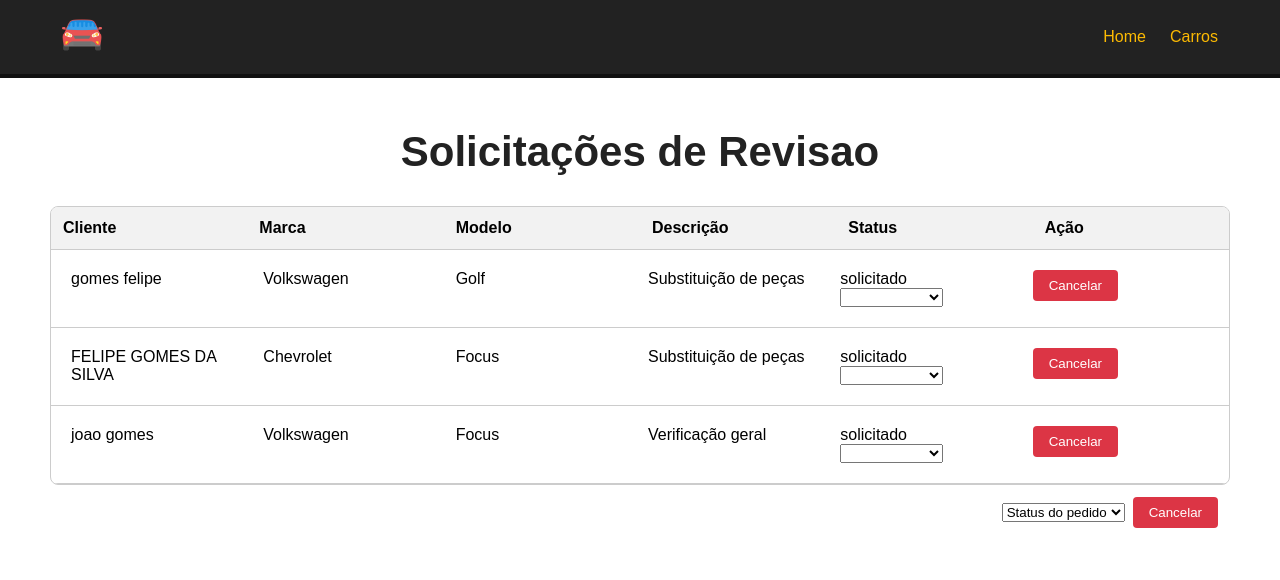
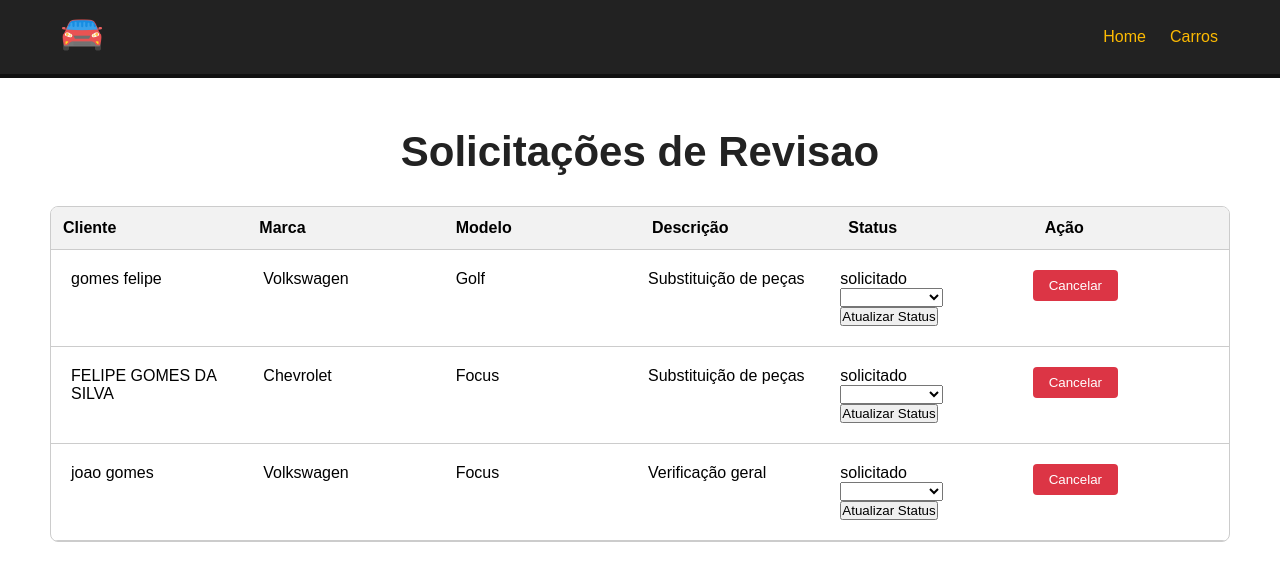
Before and after one commit to Felipe-Gs/projeto-vue, a Vue app: page /Carros in a window 1280 px wide. Shown: the top 580 px of the page. Built offline with nearby package versions, Linux system fonts and the light colour scheme; data requests are answered from the project's data file.

Commit message:
feat: adicionado funcao de deletar e atualizar

```diff
--- a/src/components/Dashboard.vue
+++ b/src/components/Dashboard.vue
@@ -28,11 +28,10 @@
                                 <option value="solicitado">Solicitado</option>
                                 <option value="em-producao">Em Produção</option>
                                 <option value="finalizado">Finalizado</option>
-
                                 </select>
+                                <button @click="atualizarStatus(veiculo.id, veiculo.novoStatus)" class="update-status-btn">Atualizar Status</button>
                             </div>
                         </div>
-
                     <div>
                         <button @click="cancelarPedido(veiculo.id)" class="delete-btn">Cancelar</button>
                     </div>
@@ -41,12 +40,7 @@
         </div>
         </div>
         </div>
-        <div class="table-actions">
-            <select name="status" class="status">
-                <option value="">Status do pedido</option>
-            </select>
-            <button class="delete-btn">Cancelar</button>
-        </div>
+
 
     </div>
 </template>
@@ -96,9 +90,33 @@ import Message from './Message.vue'
                 } catch (error) {
                     console.error("Erro ao cancelar o pedido:", error);
                 }
-                this.msg = "Pedido deletado com sucesso!"
+                this.msg = `Pedido deletado com sucesso!`
                 setTimeout(()=> this.msg ="", 2000)
             },
+
+            async atualizarStatus(id, novoStatus) {
+            try {
+                const response = await fetch(`http://localhost:3000/veiculos/${id}`, {
+                method: "PUT",
+                headers: {
+                    "Content-Type": "application/json",
+                },
+                body: JSON.stringify({
+                    ...this.veiculos.find(veiculo => veiculo.id === id),
+                    status: novoStatus,
+                }),
+                });
+
+                if (response.ok) {
+                await this.getCarros();
+                console.log('Status alterado com sucesso');
+                } else {
+                console.log('Erro ao atualizar o status');
+                }
+            } catch (error) {
+                console.error(error);
+            }
+            }
         },
         components:{
             Message
```
Lines whose indentation alone changed are shown as unchanged.
